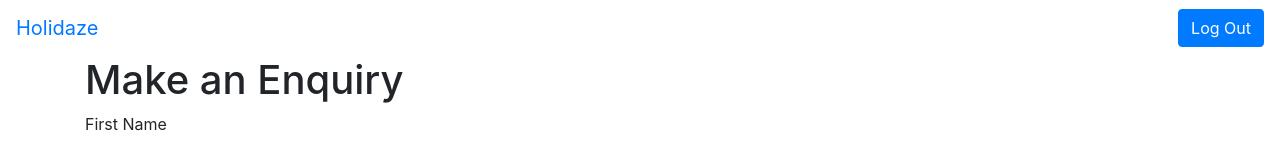
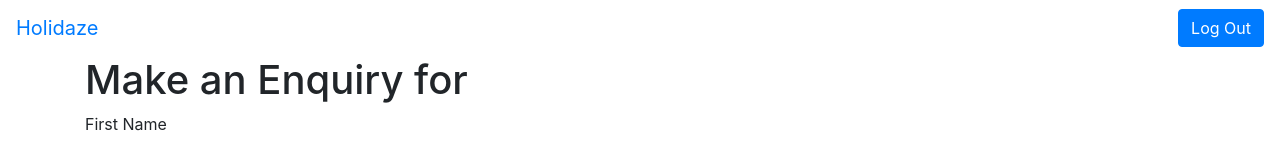
Before and after one commit to ca2roaldsoy/ProjectExam-2, a React (Create React App) app: page /makeEnquiries in a window 1280 px wide. Shown: the top 142 px of the page. Built offline with nearby package versions, Linux system fonts and the light colour scheme.

Commit message:
retrieve id and est.name

```diff
--- a/src/components/visitorSite/makeEnquiries/EnquiryForm.js
+++ b/src/components/visitorSite/makeEnquiries/EnquiryForm.js
@@ -8,6 +8,7 @@ import DatePicker from "react-datepicker";
 import CheckDate from "./CheckDate";
 import { v4 as uuidv4 } from "uuid";
 import { BASE_URL, headers } from "../../../constants/api";
+//import { useParams } from "react-router-dom";
 
 // validate input fields
 const schema = yup.object().shape({
@@ -19,7 +20,7 @@ const schema = yup.object().shape({
     .email("Please enter a valid emai"),
 });
 
-function EnquiryForm() {
+function EnquiryForm({ id, name }) {
   const [validated, setValidated] = useState(false);
   const [checkIn, setCheckIn] = useState(new Date());
   const [checkOut, setCheckOut] = useState(new Date());
@@ -33,16 +34,25 @@ function EnquiryForm() {
 
     const url = BASE_URL + "enquiries";
 
+    const enquiryData = {
+      name: name,
+      establishmentId: id,
+      checkIn: data.checkIn,
+      checkOut: data.checkOut,
+    };
+
     const options = {
       headers,
       method: "POST",
-      body: JSON.stringify(data),
+      body: JSON.stringify(enquiryData),
     };
 
     fetch(url, options)
       .then((response) => response.json())
       .then((json) => console.log(json))
       .catch((err) => console.log(err));
+
+    console.log(enquiryData);
 
     setValidated(true);
   }
--- a/src/components/visitorSite/makeEnquiries/MakeEnquiries.js
+++ b/src/components/visitorSite/makeEnquiries/MakeEnquiries.js
@@ -1,12 +1,15 @@
 import React from "react";
 import EnquiryForm from "./EnquiryForm";
 import Footer from "../footer/Footer";
+import { useParams } from "react-router-dom";
 
 function MakeEnquiries() {
+  const { name, id } = useParams();
+
   return (
     <>
-      <h1>Make an Enquiry</h1>
-      <EnquiryForm />
+      <h1>Make an Enquiry for {name}</h1>
+      <EnquiryForm name={name} id={id} />
       <Footer />
     </>
   );
```
